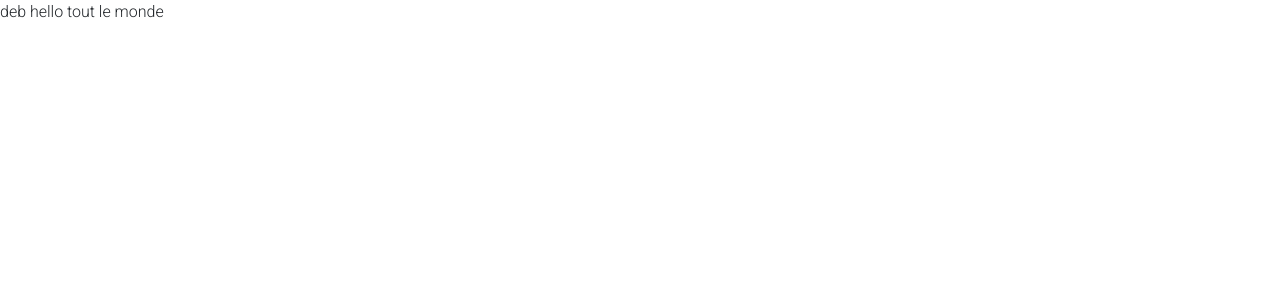
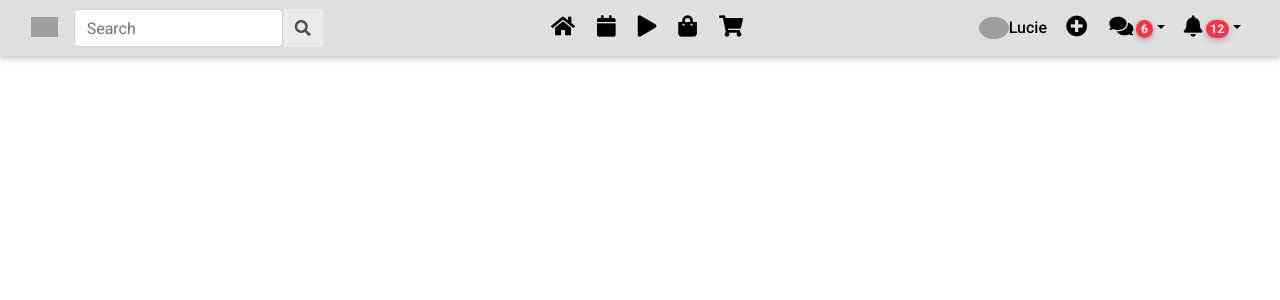
Before and after one commit to mzaabay/musicprojdev9, an Angular app: page / in a window 1280 px wide. Shown: the top 300 px of the page. Built offline with nearby package versions, Linux system fonts and the light colour scheme; grey boxes are pictures that could not be loaded.

Commit message:
Ajout de la navbar et des liens router avec les pages

```diff
--- a/src/app/app-routing.module.ts
+++ b/src/app/app-routing.module.ts
@@ -5,13 +5,16 @@ import { ConnexionComponent } from './connexion/connexion.component';
 import { EvenementsComponent } from './evenements/evenements.component';
 import { MessageComponent } from './message/message.component';
 import { PanierComponent } from './panier/panier.component';
+import { PlaylistsComponent } from './playlists/playlists.component';
 
 const routes: Routes = [
   { component: ConnexionComponent, path: 'login' },
   { component: EvenementsComponent, path: 'evenements' },
   { component: BoutiqueComponent, path: 'boutique' },
   { component: PanierComponent, path: 'login/panier' },
-  { component: MessageComponent, path: 'login/messages' }
+  { component: MessageComponent, path: 'login/messages' },
+  { component: PlaylistsComponent, path: 'playlists' }
+
 ];
 
 @NgModule({
--- a/src/app/app.component.html
+++ b/src/app/app.component.html
@@ -1,5 +1,116 @@
-<div>
-  deb hello tout le monde
-</div>
+<!-- Navbar-->
+<nav class="navbar navbar-expand-lg navbar-light bg-light">
+  <div class="container-fluid justify-content-between">
+    <!-- Left elements -->
+    <div class="d-flex">
+      <!-- Brand -->
+      <a class="navbar-brand me-2 mb-1 d-flex align-items-center" href="#">
+        <img src="images/chorus logo.png" height="20" alt="" loading="lazy" style="margin-top: 2px;" />
+      </a>
 
+      <!-- Search form -->
+      <form class="input-group w-auto my-auto d-none d-sm-flex">
+        <input autocomplete="off" type="search" class="form-control rounded" placeholder="Search"
+          style="min-width: 125px;" />
+        <span class="input-group-text border-0 d-none d-lg-flex"><i class="fas fa-search"></i></span>
+      </form>
+    </div>
+    <!-- Left elements -->
+
+    <!-- Center elements -->
+    <ul class="navbar-nav flex-row d-none d-md-flex">
+      <li class="nav-item me-3 me-lg-1 "> <!-- TODO GERER LES ACTIVE ICONS-->
+        <a class="nav-link" routerLink="#">
+          <i class="fas fa-home fa-lg"></i>
+        </a>
+      </li>
+
+      <li class="nav-item me-3 me-lg-1">
+        <a class="nav-link" routerLink="evenements">
+          <i class="fas fa-calendar fa-lg" aria-hidden="true"></i>
+        </a>
+      </li>
+
+      <li class="nav-item me-3 me-lg-1">
+        <a class="nav-link" routerLink="playlists">
+          <span><i class="fas fa-play fa-lg"></i></span>
+        </a>
+      </li>
+
+
+
+      <li class="nav-item me-3 me-lg-1">
+        <a class="nav-link" routerLink="boutique">
+          <i class="fas fa-shopping-bag fa-lg"></i>
+        </a>
+      </li>
+
+      <li class="nav-item me-3 me-lg-1">
+        <a class="nav-link" routerLink="login/panier">
+          <span><i class="fas fa-shopping-cart fa-lg"></i></span>
+        </a>
+      </li>
+
+
+    </ul>
+    <!-- Center elements -->
+
+    <!-- Right elements -->
+    <ul class="navbar-nav flex-row">
+      <li class="nav-item me-3 me-lg-1">
+        <a class="nav-link d-sm-flex align-items-sm-center" href="#">
+          <img src="https://mdbcdn.b-cdn.net/img/Photos/Avatars/img (31).webp" class="rounded-circle" height="22" alt=""
+            loading="lazy" />
+          <strong class="d-none d-sm-block ms-1">Lucie</strong>
+        </a>
+      </li>
+
+      <li class="nav-item me-3 me-lg-1">
+        <a class="nav-link" href="#">
+          <span><i class="fas fa-plus-circle fa-lg"></i></span>
+        </a>
+      </li>
+      <li mdbDropdown class="nav-item dropdown me-3 me-lg-1">
+        <a class="nav-link dropdown-toggle " routerLink="login/messages" id="navbarDropdownMenuLink" role="button"
+          mdbDropdownToggle aria-expanded="false">
+          <i class="fas fa-comments fa-lg"></i>
+
+          <span class="badge rounded-pill badge-notification bg-danger">6</span>
+        </a>
+        <ul mdbDropdownMenu class="dropdown-menu dropdown-menu-end" aria-labelledby="navbarDropdownMenuLink">
+          <li>
+            <a class="dropdown-item" href="#">Some news</a>
+          </li>
+          <li>
+            <a class="dropdown-item" href="#">Another news</a>
+          </li>
+          <li>
+            <a class="dropdown-item" href="#">Something else here</a>
+          </li>
+        </ul>
+      </li>
+      <li mdbDropdown class="nav-item dropdown me-3 me-lg-1">
+        <a class="nav-link dropdown-toggle hidden-arrow" href="#" id="navbarDropdownMenuLink" role="button"
+          mdbDropdownToggle aria-expanded="false">
+          <i class="fas fa-bell fa-lg"></i>
+          <span class="badge rounded-pill badge-notification bg-danger">12</span>
+        </a>
+        <ul mdbDropdownMenu class="dropdown-menu dropdown-menu-end" aria-labelledby="navbarDropdownMenuLink">
+          <li>
+            <a class="dropdown-item" href="#">Some news</a>
+          </li>
+          <li>
+            <a class="dropdown-item" href="#">Another news</a>
+          </li>
+          <li>
+            <a class="dropdown-item" href="#">Something else here</a>
+          </li>
+        </ul>
+      </li>
+
+    </ul>
+    <!-- Right elements -->
+  </div>
+</nav>
+<!-- Navbar -->
 <router-outlet></router-outlet>
--- a/src/app/app.module.ts
+++ b/src/app/app.module.ts
@@ -18,7 +18,7 @@ import { PanierComponent } from './panier/panier.component';
     EvenementsComponent,
     BoutiqueComponent,
     PlaylistsComponent,
-    PanierComponent
+    PanierComponent,
   ],
   imports: [
     BrowserModule,
```
Also changed, not shown: src/app/images/chorus logo.png (added).
